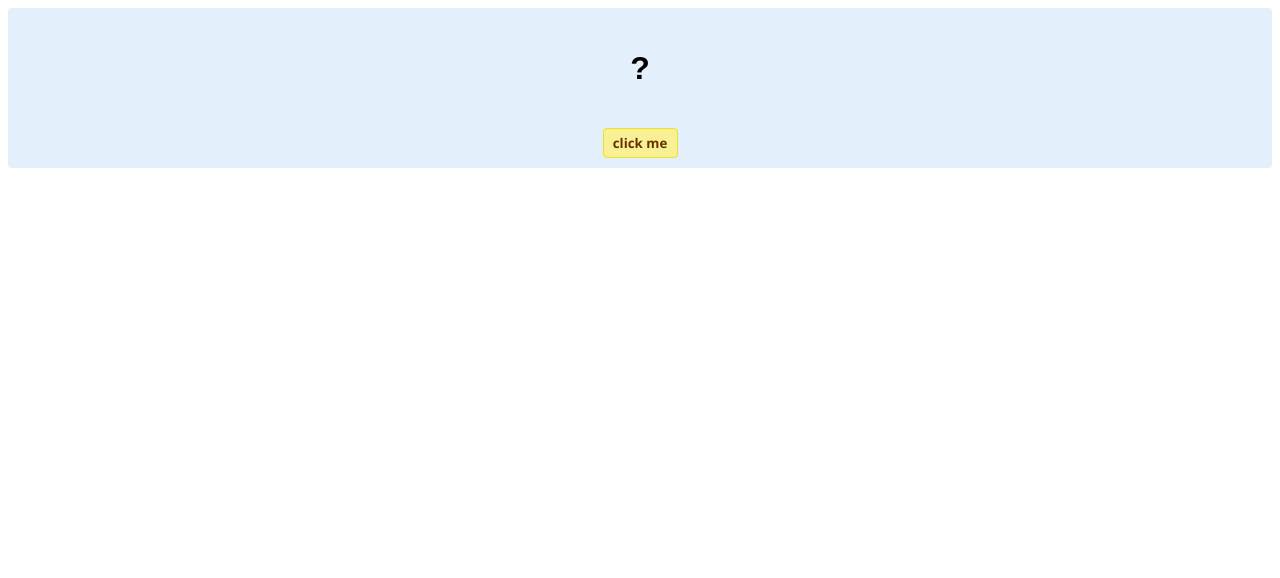
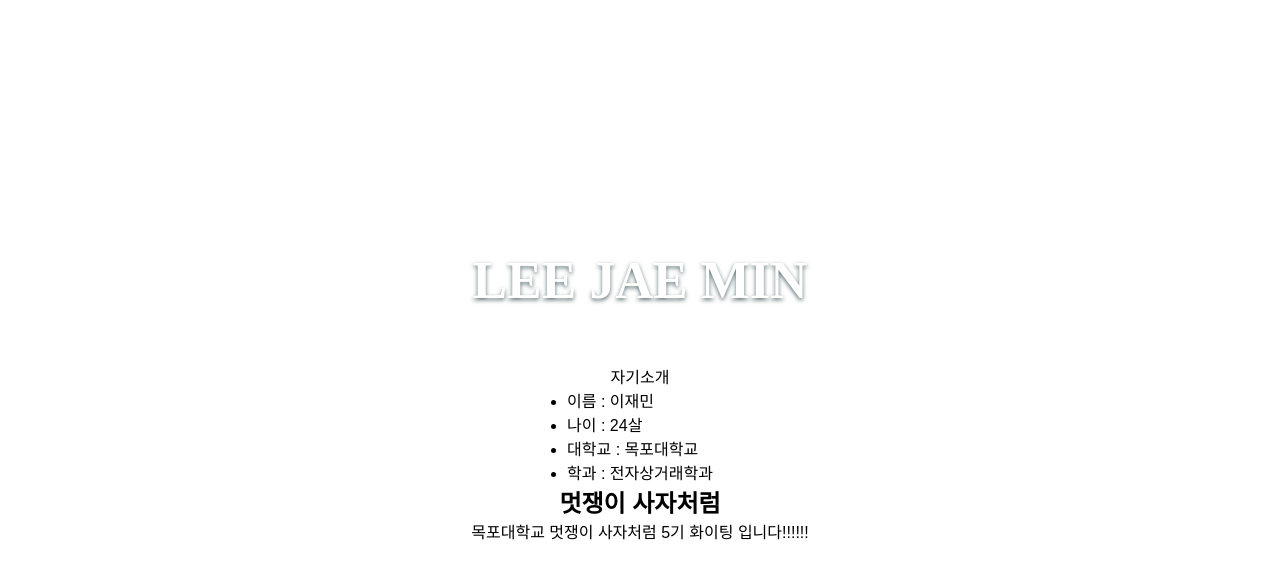
Before and after one commit to visvds1/jaemin.github.io, a plain HTML site: page index.html in a window 1280 px wide. Drawn offline with Linux system fonts and the light colour scheme.

Commit message:
테스트 커밋

```diff
--- a/index.html
+++ b/index.html
@@ -1,62 +1,60 @@
 <!DOCTYPE html>
-<!-- HTML5 Hello world by kirupa - http://www.kirupa.com/html5/getting_your_feet_wet_html5_pg1.htm -->
 <html lang="en-us">
 
 <head>
 <meta charset="utf-8">
-<title>Hello...</title>
-<style type="text/css">
-#mainContent {
-	font-family: Arial, Helvetica, sans-serif;
-	font-size: xx-large;
-	font-weight: bold;
-	background-color: #E3F0FB;
-	border-radius: 4px;
-	padding: 10px;
-	text-align: center;
-}
-.buttonStyle {
-	border-radius: 4px;
-	border: thin solid #F0E020;
-	padding: 5px;
-	background-color: #F8F094;
-	font-family: "Segoe UI", Tahoma, Geneva, Verdana, sans-serif;
-	font-weight: bold;
-	color: #663300;
-	width: 75px;
+<title>Jaemin webPege!!!!!!!!!  </title>
+<link href="/style.css" type="text/css" rel="stylesheet">
+<style>
+* {
+	margin: 0;
+	padding: 0;
 }
 
-.buttonStyle:hover {
-	border: thin solid #FFCC00;
-	background-color: #FCF9D6;
-	color: #996633;
-	cursor: pointer;
+html, body {
+	height: 100%;
+	width: 100%;
 }
-.buttonStyle:active {
-	border: thin solid #99CC00;
-	background-color: #F5FFD2;
-	color: #669900;
-	cursor: pointer;
+
+body {
+	align-items: center;
+  background-color: #FFF;
+	display: flex;
+	font-family: 'Raleway', sans-serif;
+	flex-direction: column;
+	justify-content: center;
+	overflow: hidden;
+}
+
+h1 {
+  color: #fff;
+  font-family: 'Playfair Display', serif;
+  font-size: 52px;
+  font-weight: 900;
+  line-height: 46px;
+  margin: 0 0 60px 0;
+  text-align: center;
+  text-shadow: 0px 2px 4px rgba(34,62,66,.75);
+  width: 50%;
 }
 
 </style>
 </head>
+<body>
+<h1>LEE JAE MIN</h1>
+<p>자기소개</p>
+  <ul>
+    <li>이름 : 이재민</li>
+    <li>나이 : 24살</li>
+    <li>대학교 : 목포대학교</li>
+    <li>학과 : 전자상거래학과</li>
+  </ul>
 
-<body>
-<div id="mainContent">
-<p id="helloText">?</p>
-<button id="clickButton" class="buttonStyle">click me</button>
-</div>
-<script>
-var myButton = document.getElementById("clickButton");
-var myText = document.getElementById("helloText");
+ <h2>멋쟁이 사자처럼</h2>
+ <p>목포대학교 멋쟁이 사자처럼 5기 화이팅 입니다!!!!!!<p>
 
-myButton.addEventListener('click', doSomething, false)
 
-function doSomething() {
-	myText.textContent = "hello, world!";
-}
-</script>
+
 
 </body>
 </html>
```
Also changed, not shown: index.md (deleted, +0 -26 lines).
